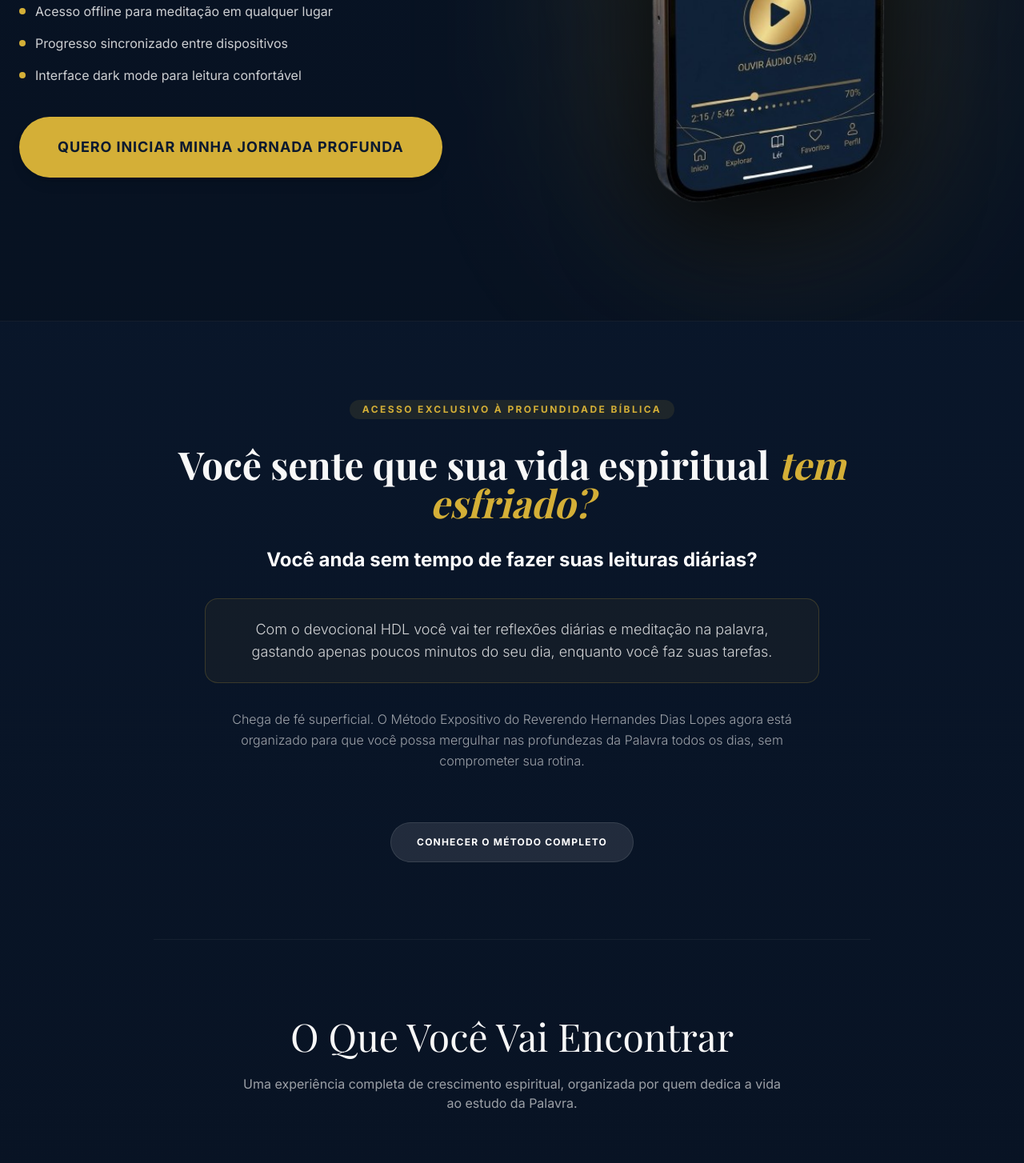
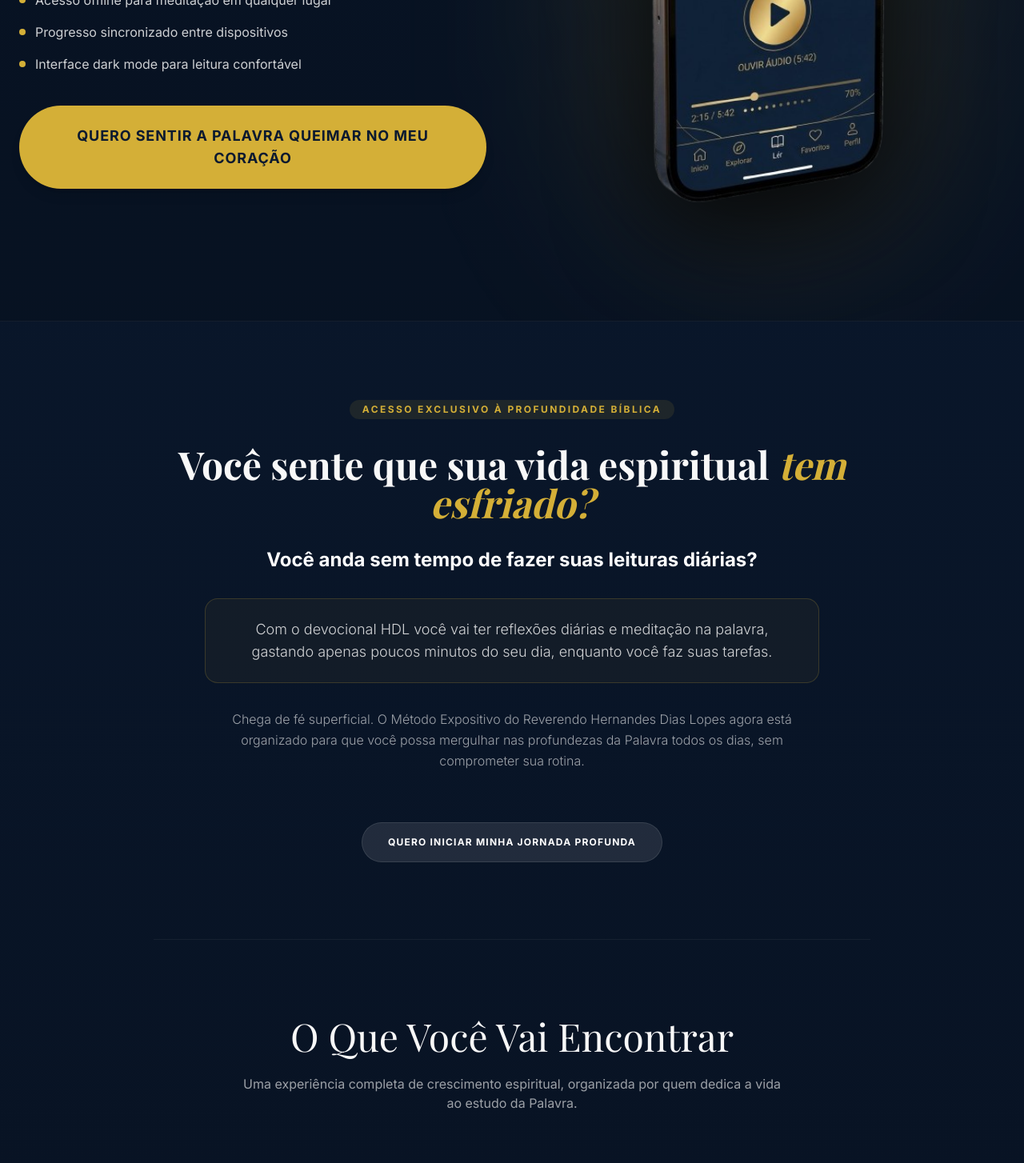
Before and after one commit to madsonpapito/hernandes-devocional, a Next.js app: page / in a window 1280 px wide. Shown: the part 560-2014 px from the top of the page at 80% size. Built offline with nearby package versions, Linux system fonts and the light colour scheme; a web font is replaced by a local one.

Commit message:
Update button CTAs, implement smooth scroll to pricing, and update checkout links to Kiwify

```diff
--- a/src/app/globals.css
+++ b/src/app/globals.css
@@ -1,6 +1,10 @@
 @tailwind base;
 @tailwind components;
 @tailwind utilities;
+
+html {
+  scroll-behavior: smooth;
+}
 
 :root {
   --foreground-rgb: 255, 255, 255;
--- a/src/app/page.tsx
+++ b/src/app/page.tsx
@@ -32,10 +32,10 @@ export default function Home() {
                 </li>
               ))}
             </ul>
-            <div className="flex flex-col items-center md:items-start">
-              <button className="btn-gold text-lg uppercase tracking-wider w-full md:w-auto px-12 py-6">
-                Quero Iniciar Minha Jornada Profunda
-              </button>
+            <div className="flex flex-col items-center md:items-start text-center md:text-left">
+              <a href="#pricing" className="btn-gold text-lg uppercase tracking-wider w-full md:w-auto px-12 py-6 text-center">
+                Quero sentir a palavra queimar no meu coração
+              </a>
             </div>
           </div>
           <div className="w-full md:w-1/2 flex justify-center">
@@ -77,9 +77,9 @@ export default function Home() {
         </div>
 
         <div className="mt-16">
-          <button className="bg-white/10 hover:bg-white/20 text-white px-8 py-4 rounded-full transition-all uppercase tracking-widest text-xs font-bold border border-white/10">
-            Conhecer o Método Completo
-          </button>
+          <a href="#pricing" className="inline-block bg-white/10 hover:bg-white/20 text-white px-8 py-4 rounded-full transition-all uppercase tracking-widest text-xs font-bold border border-white/10">
+            Quero Iniciar Minha Jornada Profunda
+          </a>
         </div>
       </section>
 
@@ -140,7 +140,7 @@ export default function Home() {
       </section>
 
       {/* Pricing / CTA */}
-      <section className="py-24 px-6 text-center max-w-4xl mx-auto">
+      <section id="pricing" className="py-24 px-6 text-center max-w-4xl mx-auto">
         <h2 className="font-serif text-4xl md:text-5xl mb-6 italic">Comece Hoje sua Jornada</h2>
         <p className="text-white/60 mb-12">Escolha o plano que melhor se adapta ao seu momento.</p>
 
@@ -149,18 +149,18 @@ export default function Home() {
             <h3 className="uppercase tracking-widest text-sm text-white/40 mb-4">Mensal</h3>
             <div className="text-4xl font-serif font-bold mb-4">R$ 19,90</div>
             <p className="text-xs text-white/40 mb-8 italic">Ideal para experimentar</p>
-            <button className="w-full py-4 border border-white/20 rounded-lg hover:bg-white/10 transition-colors uppercase tracking-widest text-sm font-bold">
+            <a href="https://pay.kiwify.com.br/JqHaE4N" className="w-full py-4 border border-white/20 rounded-lg hover:bg-white/10 transition-colors uppercase tracking-widest text-sm font-bold block text-center">
               Assinar Agora
-            </button>
+            </a>
           </div>
           <div className="p-8 bg-spiritual-navy rounded-2xl border-2 border-spiritual-gold flex flex-col items-center relative overflow-hidden">
             <div className="absolute top-4 right-[-35px] bg-spiritual-gold text-spiritual-navy text-[10px] font-bold py-1 px-10 rotate-45">POPULAR</div>
             <h3 className="uppercase tracking-widest text-sm text-spiritual-gold mb-4">Anual</h3>
             <div className="text-4xl font-serif font-bold mb-4">R$ 147,00</div>
             <p className="text-xs text-white/40 mb-8 italic">Menos de R$ 0,40 por dia</p>
-            <button className="w-full btn-gold py-4 rounded-lg uppercase tracking-widest text-sm font-bold">
+            <a href="https://pay.kiwify.com.br/JqHaE4N" className="w-full btn-gold py-4 rounded-lg uppercase tracking-widest text-sm font-bold block text-center">
               Garantir Desconto
-            </button>
+            </a>
           </div>
         </div>
 
```
